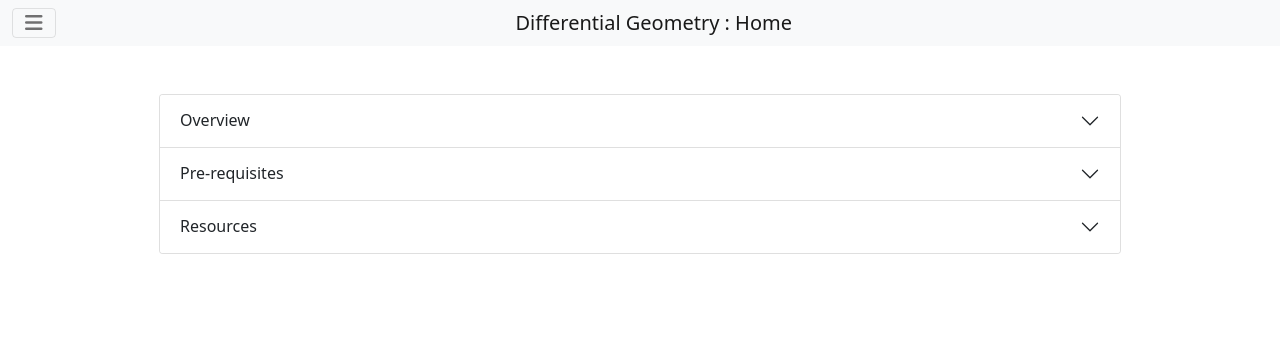
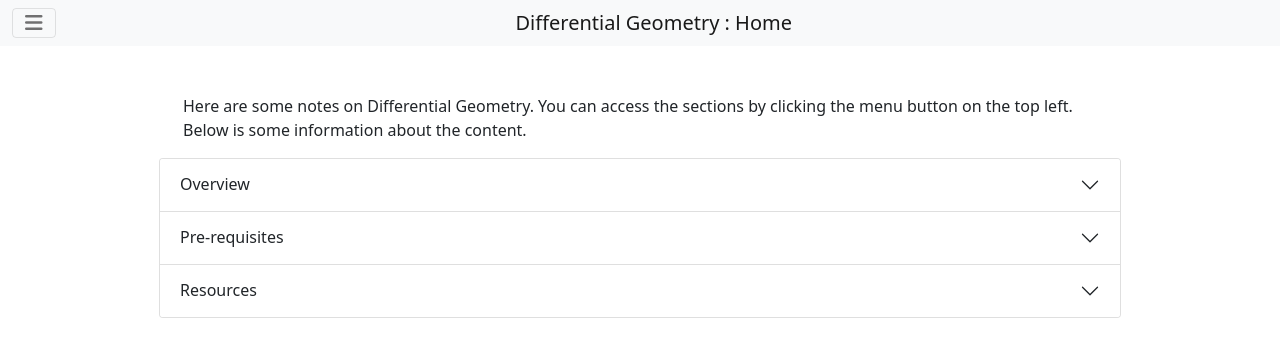
Before and after one commit to pabryan/dg, a Jekyll site: the page built from docs/index.md, in a window 1280 px wide. Shown: the top 357 px of the page. Built offline with Jekyll 4.4.1, drawn with Linux system fonts in a browser that asks for light colours.

Commit message:
Allow topic page content and added paragraph about navigation to home page.

```diff
--- a/docs/_layouts/topics.html
+++ b/docs/_layouts/topics.html
@@ -1,6 +1,10 @@
 ---
 layout: default
 ---
+
+<div class="container-fluid">
+  {{ page.content }}
+</div>
 
 <div class="accordion" id="accordionCurves">
   {% for t in page.sections %}
--- a/docs/index.md
+++ b/docs/index.md
@@ -7,3 +7,7 @@ sections:
   - prereqs
   - resources
 ---
+
+<p>
+Here are some notes on Differential Geometry. You can access the sections by clicking the menu button on the top left. Below is some information about the content.
+</p>
```
